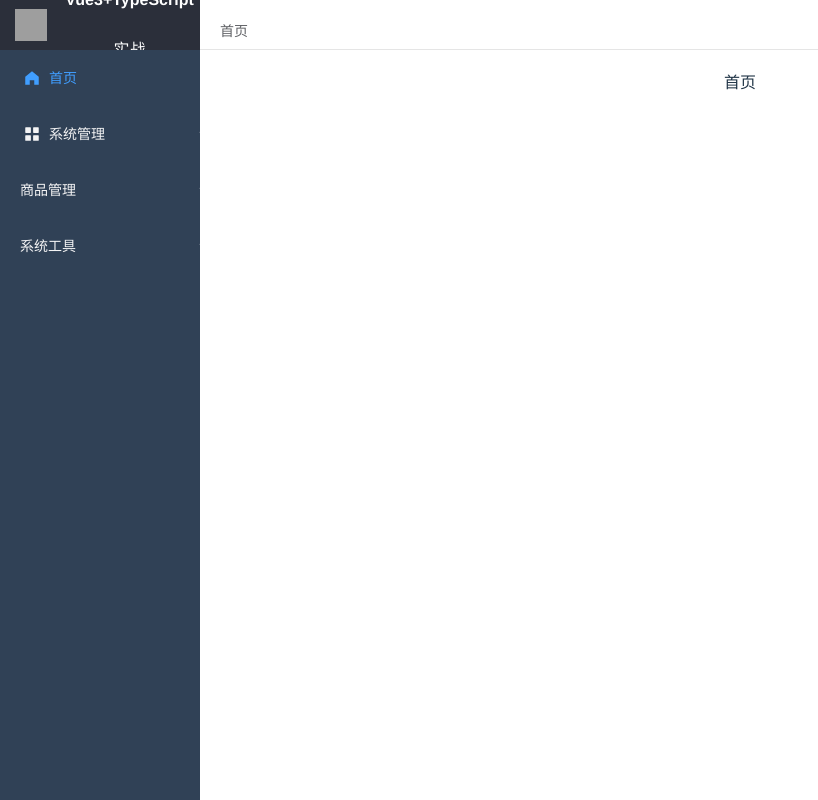
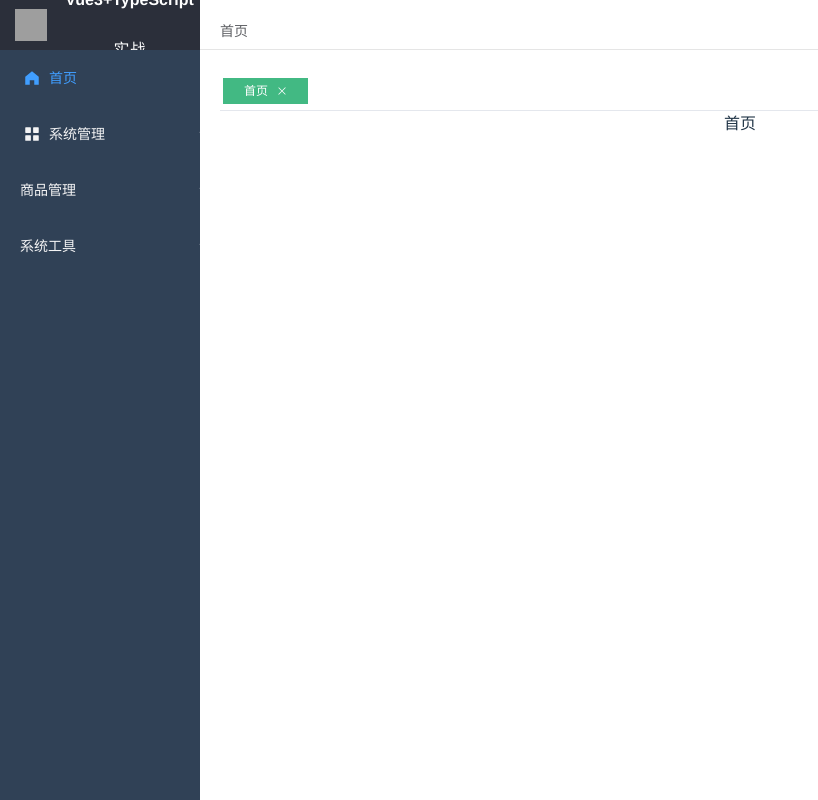
Before and after one commit to wjx0912study/ke_qq_vue3_typescript, a Vue app in the folder vue3-ts/: page /dashboard in a window 1280 px wide. Shown: the whole page, without its empty margins (0-818 px from the left). Built offline with nearby package versions, Linux system fonts and the light colour scheme; grey boxes are pictures that could not be loaded; some icons are missing.

Commit message:
16 tabs选项卡制作2

```diff
--- a/vue3-ts/src/layout/index.vue
+++ b/vue3-ts/src/layout/index.vue
@@ -8,6 +8,7 @@
           <Header></Header>
         </el-header>
         <el-main class="main">
+            <Tabs></Tabs>
           <router-view></router-view>
         </el-main>
       </el-container>
@@ -18,6 +19,7 @@
 <script lang="ts" setup>
   import Header from '@/layout/header/Header.vue'
   import MenuBar from '@/layout/menu/MenuBar.vue'
+  import Tabs from './tabs/Tabs.vue'
 </script>
 
 <style lang="scss" scoped>
--- a/vue3-ts/src/layout/tabs/Tabs.vue
+++ b/vue3-ts/src/layout/tabs/Tabs.vue
@@ -1,23 +1,11 @@
 <template>
-     <el-tabs
-    v-model="activeTab"
-    type="card"
-    class="demo-tabs"
-    closable
-    @tab-remove="removeTab"
-  >
-    <el-tab-pane
-      v-for="item in tabsList"
-      :key="item.path"
-      :label="item.title"
-      :name="item.name"
-    >
-    </el-tab-pane>
+  <el-tabs v-model="activeTab" @tab-click="clickBtn" type="card" class="demo-tabs" closable @tab-remove="removeTab">
+    <el-tab-pane v-for="item in tabsList" :key="item.path" :label="item.title" :name="item.path"> </el-tab-pane>
   </el-tabs>
 </template>
 
-<script setup lang='ts'>
-import { ref,reactive,computed,watch} from 'vue'
+<script setup lang="ts">
+import { ref, reactive, computed, watch,onMounted } from 'vue'
 import { useRoute, useRouter } from 'vue-router'
 import { useStore } from '@/store'
 import { ITable } from '@/store/type'
@@ -25,29 +13,98 @@ import { ITable } from '@/store/type'
 const route = useRoute()
 const router = useRouter()
 const store = useStore()
-const tabsList = computed(()=>{
-    return store.getters['getTabs']
+const tabsList = computed(() => {
+  return store.getters['getTabs']
 })
 const activeTab = ref('')
-const setActiveTab=()=>{
-    activeTab.value = route.path
+const setActiveTab = () => {
+  console.log('setActiveTab():', route.path)
+  activeTab.value = route.path
 }
-const removeTab = ()=>{
+const removeTab = (targetName: string) => {
+  if (targetName === '/dashboard') return
 
+  const tabs = tabsList.value
+  let activeName = activeTab.value
+  if (activeName === targetName) {
+    console.log(activeName)
+    console.log(targetName)
+    tabs.forEach((tab: ITable, index: number) => {
+      if (tab.path === targetName) {
+        const nextTab = tabs[index + 1] || tabs[index - 1]
+        console.log(nextTab)
+        if (nextTab) {
+          activeName = nextTab.path
+        }
+      }
+    })
+  }
+  activeTab.value = activeName
+  store.state.tabsList = tabs.filter((tab: ITable) => tab.path !== targetName)
+  router.push({ path: activeName })
 }
 
-const addTab = ()=>{
-    const { path, meta } = route
-    const tab: ITable = { path: path, title: meta.title as string}
-    store.commit('addTab', tab)
+const addTab = () => {
+  const { path, meta } = route
+  const tab: ITable = { path: path, title: meta.title as string }
+  store.commit('addTab', tab)
 }
 
-
-watch(()=>route.path, ()=>{
-    setActiveTab(),
-    addTab()
+watch(
+  () => route.path,
+  () => {
+    setActiveTab(), addTab()
+  }
+)
+const beforeRefresh = ()=>{
+    window.addEventListener('beforeunload', ()=>{
+        sessionStorage.setItem('tabsView', JSON.stringify(tabsList.value))
+    })
+    let tabSession = sessionStorage.getItem('tabsView')
+    if (tabSession) {
+        let oldTabs = JSON.parse(tabSession)
+        if (oldTabs.length > 0) {
+            store.state.tabsList = oldTabs
+        }
+    }
+}
+onMounted(()=>{
+    beforeRefresh(), setActiveTab(), addTab()
 })
+const clickBtn = (tab: any) => {
+  const { props } = tab
+  console.log('clickBtn.props:', props)
+  router.push({ path: props.name })
+}
 </script>
 
-<style scoped lang='scss'>
+<style scoped lang="scss">
+:deep(.el-tabs__header) {
+  margin: 0px;
+}
+:deep(.el-tabs__item) {
+  height: 26px !important;
+  line-height: 26px !important;
+  text-align: center !important;
+  border: 1px solid #d8dce5 !important;
+  margin: 0px 3px !important;
+  color: #495060;
+  font-size: 12px !important;
+  padding: 0xp 10px !important;
+}
+:deep(.el-tabs__nav) {
+  border: none !important;
+}
+:deep(.is-active) {
+  border-bottom: 1px solid transparent !important;
+  border: 1px solid #42b983 !important;
+  background-color: #42b983 !important;
+  color: #fff !important;
+}
+:deep(.el-tabs__item:hover) {
+  color: #495060 !important;
+}
+:deep(.is-active:hover) {
+  color: #fff !important;
+}
 </style>
--- a/vue3-ts/src/store/index.ts
+++ b/vue3-ts/src/store/index.ts
@@ -25,6 +25,7 @@ export const store = createStore<State>({
         state.collapse = collapse
     },
     addTab: (state: State, tab: ITable)=>{
+        console.log('store: ', tab)
         if (state.tabsList.some(item=> item.path === tab.path)) {
             return
         }
```
